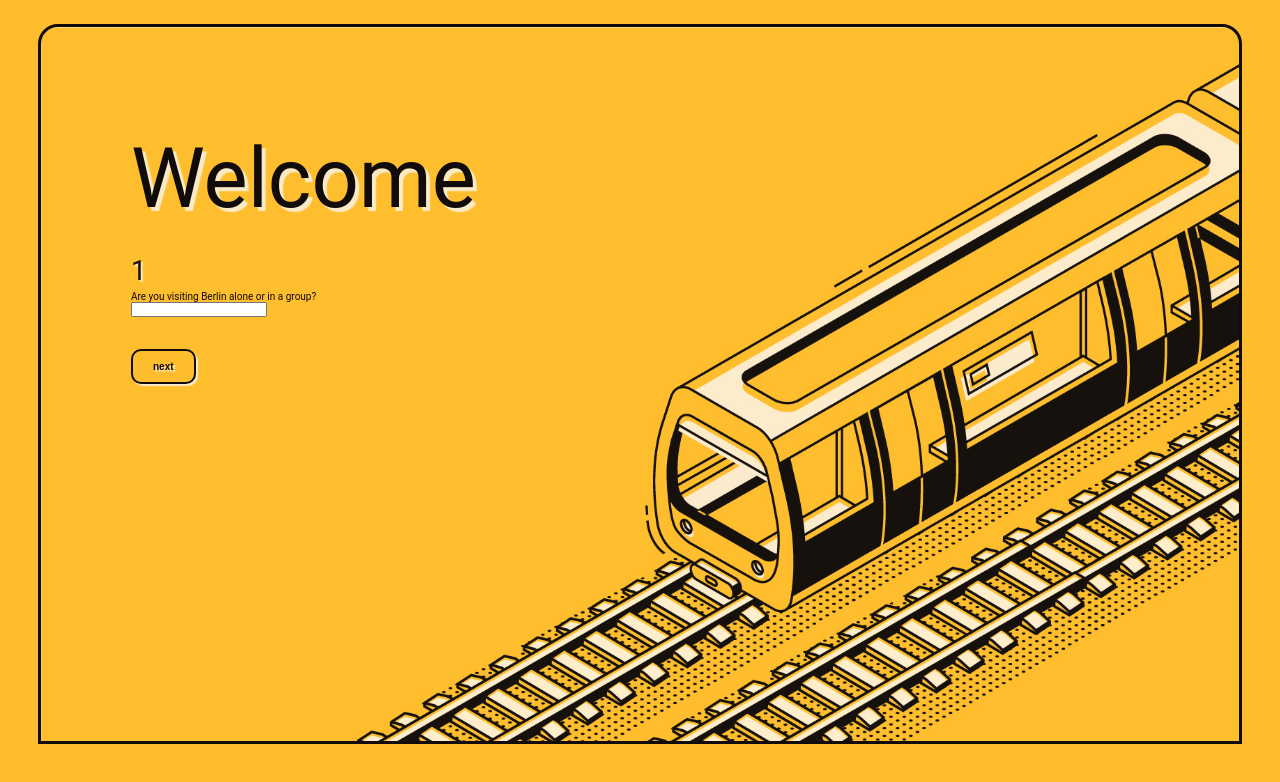
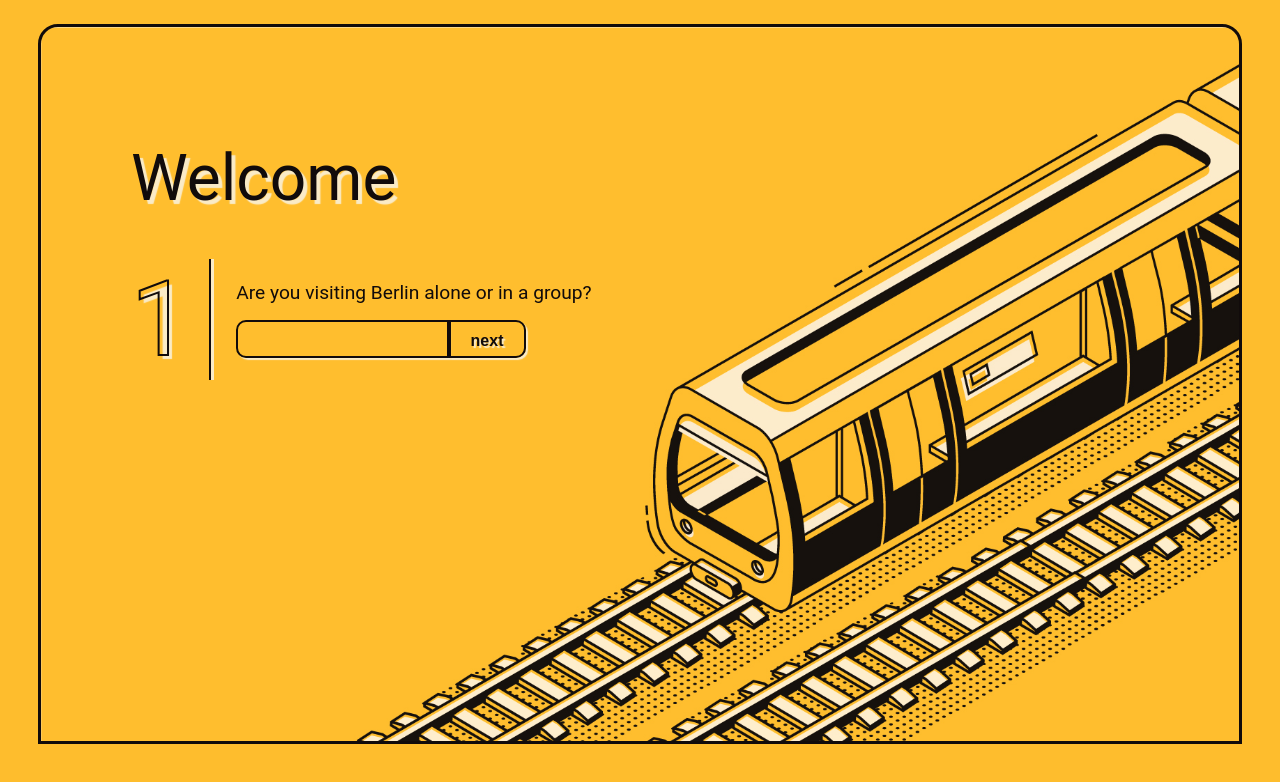
Before and after one commit to Jeff-Moraes/BVG-Ticket-Picker, a React (Create React App) app: page / in a window 1280 px wide. Both pictures are taken after a click on the button "START". Shown: the top 782 px of the page. Built offline with nearby package versions, Linux system fonts and the light colour scheme.

Commit message:
Style: Questions component

```diff
--- a/src/assets/questions.ts
+++ b/src/assets/questions.ts
@@ -5,7 +5,7 @@ const questions = [
     type: "number",
   },
   {
-    question: "How long are planning on staying in the city?",
+    question: "How long are you planning to stay?",
     key: "days",
     type: "number",
   },
--- a/src/components/Questions/index.js
+++ b/src/components/Questions/index.js
@@ -1,7 +1,7 @@
 import React, { useState } from 'react'
 
 import questions from '../../assets/questions';
-import {QuestionsContainer} from './styles';
+import { Container, QuestionContainer } from './styles';
 
 export default function Questions({name, questionIndex, setQuestionIndex}) {
   const [query, setQuery] = useState({});
@@ -21,15 +21,16 @@ export default function Questions({name, questionIndex, setQuestionIndex}) {
   }
 
   return (
-    <QuestionsContainer>
+    <Container>
       <h1>Welcome {name}</h1>
       <form onSubmit={handleSubmitForm}>
         {questions.map(({question, options, info, key, type}, index) => (
           questionIndex === index && (
-          <div key={key}>
+          <QuestionContainer key={key}>
             <h2>{index+1}</h2>
             <div>
               <h3>{question}</h3>
+              <div>
                 {options ? (
                   <select name={key} id={key}>
                     {options.map(option => (
@@ -48,8 +49,9 @@ export default function Questions({name, questionIndex, setQuestionIndex}) {
                 }
               </div>
             </div>
+          </QuestionContainer>
         )))}
       </form>
-    </QuestionsContainer>
+    </Container>
   )
 }
--- a/src/components/Questions/styles.ts
+++ b/src/components/Questions/styles.ts
@@ -3,7 +3,7 @@ import styled from 'styled-components';
 import { secondaryColor, lightColor, darkColor } from '../../styles/colors';
 import headerBackgroundImg from '../../assets/images/header-background.jpg';
 
-export const QuestionsContainer = styled.div`
+export const Container = styled.div`
   height: 90vh;
   width: 94vw;
   background-image: url(${headerBackgroundImg});
@@ -16,36 +16,84 @@ export const QuestionsContainer = styled.div`
   padding: 14vh 7vw 7vh 7vw;
 
   h1 {
-    font-size: 5.2rem;
+    font-size: 4rem;
     color: ${darkColor};
 
     text-shadow: 4px 4px 1px ${lightColor};
     line-height: 5rem;
   }
+`;
+
+export const QuestionContainer = styled.div`
+  display: flex;
+  justify-content: flex-start;
+
+  margin-top: 5vh;
 
   h2 {
-    font-size: 1.7rem;
+    font-size: 6.5rem;
+    color: transparent;
+    -webkit-text-stroke: 2px ${darkColor};
+    padding-right: 1.5vw;
+    margin-right: 2vw;
+
+    text-shadow: 4px 4px 1px ${lightColor};
+    border-right: 2px solid ${darkColor};
+    box-shadow: 3px 0 0 ${lightColor};
+  }
+
+  & > div {
+    display: flex;
+    flex-direction: column;
+    justify-content: center;
+
+    h3 {
+      font-size: 1.2rem;
       color: ${darkColor};
+    }
 
-    text-shadow: 2px 2px 1px ${lightColor};
-    line-height: 2.5rem;
-    padding-top: 2rem;
-    width: 40vw;
+    div {
+      display: flex;
+      margin-top: 2vh;
+
+      input, select {
+        height: 2.4rem;
+        background-color: transparent;
+        border: 2px solid ${darkColor};
+        border-radius: 10px 0 0 10px;
+        box-shadow: 2px 2px 1px ${lightColor};
+
+        padding-left: 0.7rem;
+        padding-right: 0.7rem;
+        color: ${darkColor};
+        font-size: 0.9rem;
+      }
+
+      input[type=checkbox] {
+        margin-right: 0.5rem;
+        box-shadow: none;
+      }
+
+      span {
+        align-self: center;
+        margin-right: 0.5rem;
+        width: 15vw;
       }
 
       button {
-    background-color: ${secondaryColor};
+        height: 2.4rem;
+        background-color: transparent;
         display: block;
-    margin-top: 2rem;
         padding: 10px 20px;
 
         color: ${darkColor};
+        font-size: 1rem;
         font-weight: 600;
         text-decoration: none;
         text-shadow: 2px 2px 1px ${lightColor};
 
         border: 2px solid ${darkColor};
-    border-radius: 10px;
+        border-radius: 0 10px 10px 0;
         box-shadow: 2px 2px 1px ${lightColor};
 
         transition: box-shadow 0.5s, text-shadow 0.5s, padding-left 0.5s;
@@ -56,4 +104,6 @@ export const QuestionsContainer = styled.div`
           text-shadow: 3px 3px 2px ${lightColor};
         }
       }
+    }
+  }
 `;
```
Lines whose indentation alone changed are shown as unchanged.
